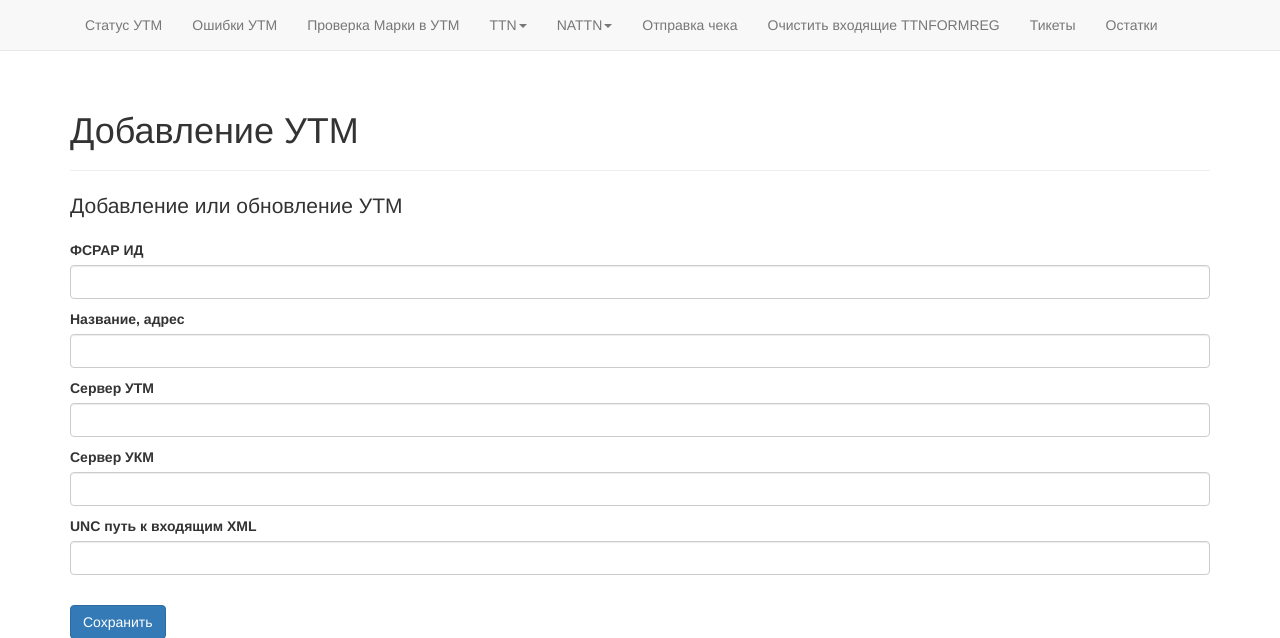
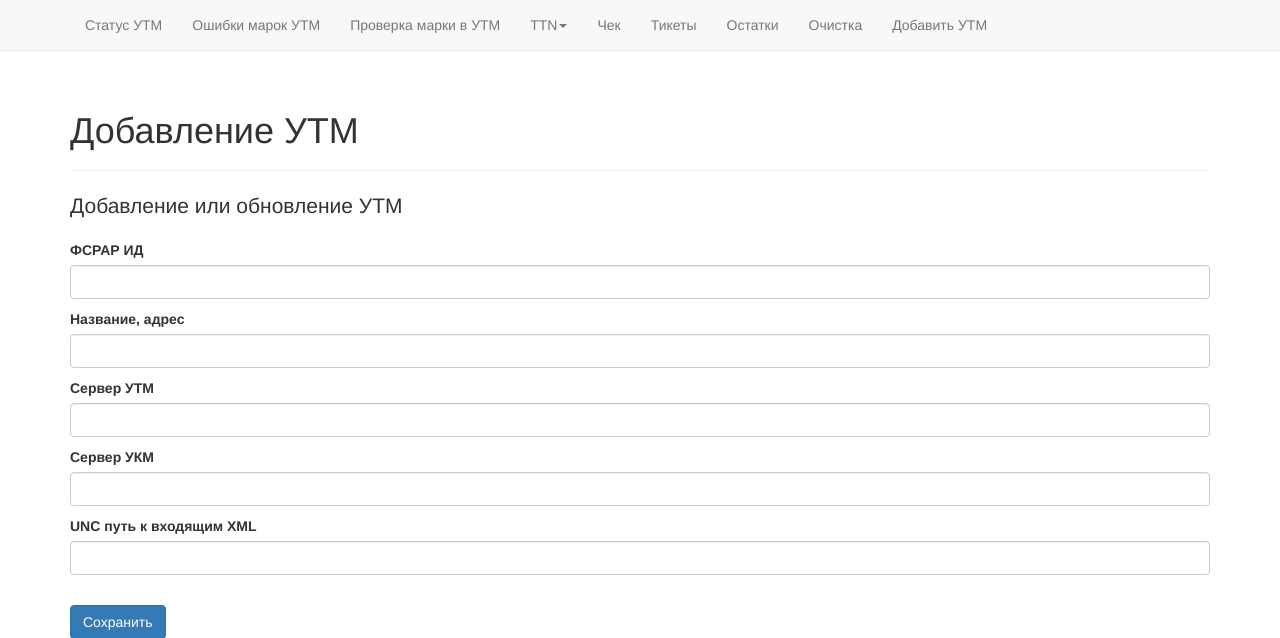
Before and after one commit to lamak/utmr, a Flask app: page /add_utm in a window 1280 px wide. Shown: the top 638 px of the page. Run offline with Flask 2, Linux system fonts and the light colour scheme; some libraries are stand-ins or nearby versions.

Commit message:
updated menu layout

```diff
--- a/templates/layout.html
+++ b/templates/layout.html
@@ -13,33 +13,27 @@
     <div class="container">
         <div class="navbar-collapse collapse">
             <ul class="nav navbar-nav">
-                <li><a href="{{ url_for('status') }}">Статус УТМ</a></li>
-                <li><a href="{{ url_for('get_utm_errors') }}">Ошибки УТМ</a></li>
-                <li><a href="{{ url_for('check_mark') }}">Проверка Марки в УТМ</a></li>
+                <li><a href="{{ url_for('status') }}" title="Быстрый опрос всех УТМ">Статус УТМ</a></li>
+                <li><a href="{{ url_for('get_utm_errors') }}" title="Поиск ошибок в логе УТМ">Ошибки марок УТМ</a></li>
+                <li><a href="{{ url_for('check_mark') }}" title="Запрос состояния марки">Проверка марки в УТМ</a></li>
 
                 <li class="dropdown">
-                    <a href="#" class="dropdown-toggle" data-toggle="dropdown" role="button" aria-haspopup="true" aria-expanded="false">TTN<span class="caret"></span></a>
+                    <a href="#" class="dropdown-toggle" data-toggle="dropdown" role="button" aria-haspopup="true"
+                       aria-expanded="false">TTN<span class="caret"></span></a>
                     <ul class="dropdown-menu">
                         <li><a href="{{ url_for('ttn') }}">Запросить TTN</a></li>
                         <li><a href="{{ url_for('reject') }}">Отклонить TTN</a></li>
                         <li><a href="{{ url_for('requestrepeal') }}">Запросить распроведение</a></li>
                         <li><a href="{{ url_for('wbrepealconfirm') }}">Подтвердить распроведение TTN</a></li>
+                        <li><a href="{{ url_for('check_nattn') }}">Необработанные TTN</a></li>
                     </ul>
                 </li>
 
-                <li class="dropdown">
-                    <a href="#" class="dropdown-toggle" data-toggle="dropdown" role="button" aria-haspopup="true" aria-expanded="false">NATTN<span class="caret"></span></a>
-                    <ul class="dropdown-menu">
-                        <li><a href="{{ url_for('get_nattn') }}">Запросить необработанные TTN</a></li>
-                        <li><a href="{{ url_for('check_nattn') }}">Проверить необработанные TTN</a></li>
-                    </ul>
-                </li>
-                <li><a href="{{ url_for('cheque') }}">Отправка чека</a></li>
-                <li><a href="{{ url_for('service_clean') }}">Очистить входящие TTNFORMREG</a></li>
-                <li><a href="{{ url_for('get_tickets') }}">Тикеты</a></li>
-                <li><a href="{{ url_for('get_rests') }}">Остатки</a></li>
-
-
+                <li><a href="{{ url_for('cheque') }}">Чек</a></li>
+                <li><a href="{{ url_for('get_tickets') }}" title="Проверка квитанций (tickets) обмена">Тикеты</a></li>
+                <li><a href="{{ url_for('get_rests') }}" title="Сводка остатков по последним запросам">Остатки</a></li>
+                <li><a href="{{ url_for('service_clean') }}" title="Удаление TTNFORMREG справок">Очистка</a></li>
+                <li><a href="{{ url_for('add_utm') }}" title="Добавление или изменение">Добавить УТМ</a></li>
 
         </div><!--/.nav-collapse -->
     </div>
```
